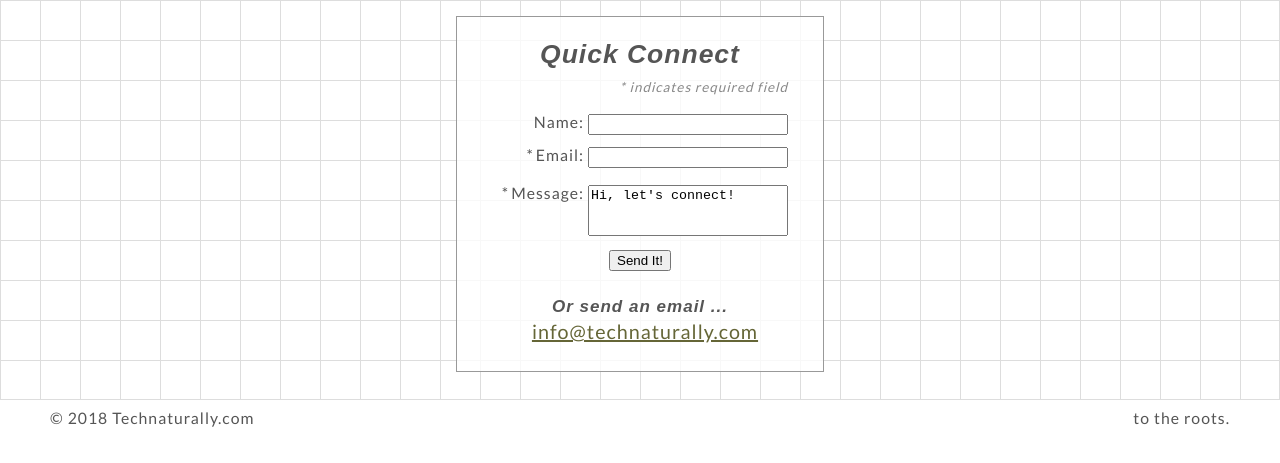
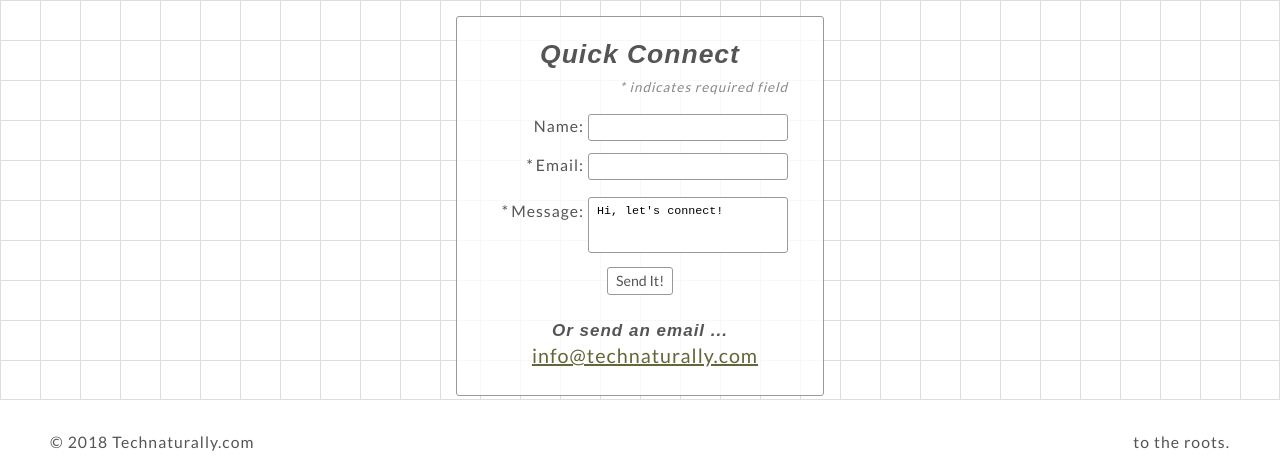
Before and after one commit to TechNaturally/technaturally, a website: page public/index.html in a window 1280 px wide. Shown: the part 400-863 px from the top of the page. Before the commit the page ends 839 px from the top, so only its background shows below. Drawn offline with Linux system fonts and the light colour scheme; a web font is replaced by a local one.

Commit message:
Form element styling

```diff
--- /dev/null
+++ b/dev/scss/_mixins.scss
@@ -0,0 +1,6 @@
+@mixin border-radius($radius) {
+  -webkit-border-radius: $radius;
+     -moz-border-radius: $radius;
+      -ms-border-radius: $radius;
+          border-radius: $radius;
+}
--- a/dev/scss/style.scss
+++ b/dev/scss/style.scss
@@ -7,6 +7,15 @@ Date: 2018/01/14
 
 License: CC-BY-SA-4.0
 */
+@import 'mixins';
+
+$border-style: 1px solid #999;
+$border-radius: 3px;
+@mixin default-border() {
+	border: $border-style;
+	@include border-radius($border-radius);
+}
+
 * {
 	box-sizing: border-box;
 }
@@ -65,22 +74,44 @@ form {
 	margin-bottom: 25px;
 
 	label {
-		vertical-align: top;
 		display: inline-block;
 		text-align: right;
 		min-width: 92px;
 	}
+
+	input,
 	textarea,
-	input[type="text"] {
+	button {
+		font-size: 0.9em;
+		background-color: #FFFFFF;
+		@include default-border();
+	}
+
+	input[type="text"],
+	textarea {
 		width: 200px;
+	}
+	input,
+	button {
+		padding: 4px 8px 5px;
+
 	}
 	textarea {
 		resize: none;
+		padding: 6px 8px;
+	}
+	button {
 	}
 
 	.field {
 		width: 100%;
 		margin-bottom: 0.75em;
+		&.multiline {
+			label {
+				vertical-align: top;
+				padding-top: 6px;
+			}
+		}
 		&.required {
 			> label {
 				&:before {
@@ -194,7 +225,7 @@ section {
 	.content {
 		background-color: #FFF;
 		background-color: rgba(255, 255, 255, 0.8);
-		border: 1px solid #999;
+		@include default-border();
 		h3 {
 			margin-bottom: 0.5em;
 		}
--- a/public/css/reset.css
+++ b/public/css/reset.css
@@ -46,3 +46,28 @@ table {
   border-collapse: collapse;
   border-spacing: 0;
 }
+
+/* Button resets source: https://codepen.io/terkel/pen/dvejH */
+/* Reset `button` and button-style `input` default styles */
+input[type="submit"],
+input[type="reset"],
+input[type="button"],
+button {
+    background: none;
+    border: 0;
+    color: inherit;
+    /* cursor: default; */
+    font: inherit;
+    line-height: normal;
+    overflow: visible;
+    padding: 0;
+    -webkit-appearance: button; /* for input */
+    -webkit-user-select: none; /* for button */
+       -moz-user-select: none;
+        -ms-user-select: none;
+}
+input::-moz-focus-inner,
+button::-moz-focus-inner {
+    border: 0;
+    padding: 0;
+}
--- a/public/index.html
+++ b/public/index.html
@@ -76,7 +76,7 @@
             <label for="contact-email">Email:</label>
             <input id="contact-email" type="text" name="email" />
           </div>
-          <div class="field field-message required">
+          <div class="field multiline field-message required">
             <label for="contact-message">Message:</label>
             <textarea id="contact-message" name="message" rows="3">Hi, let's connect!</textarea>
           </div>
```
Also changed, not shown: public/css/style.css, 1 other file.
